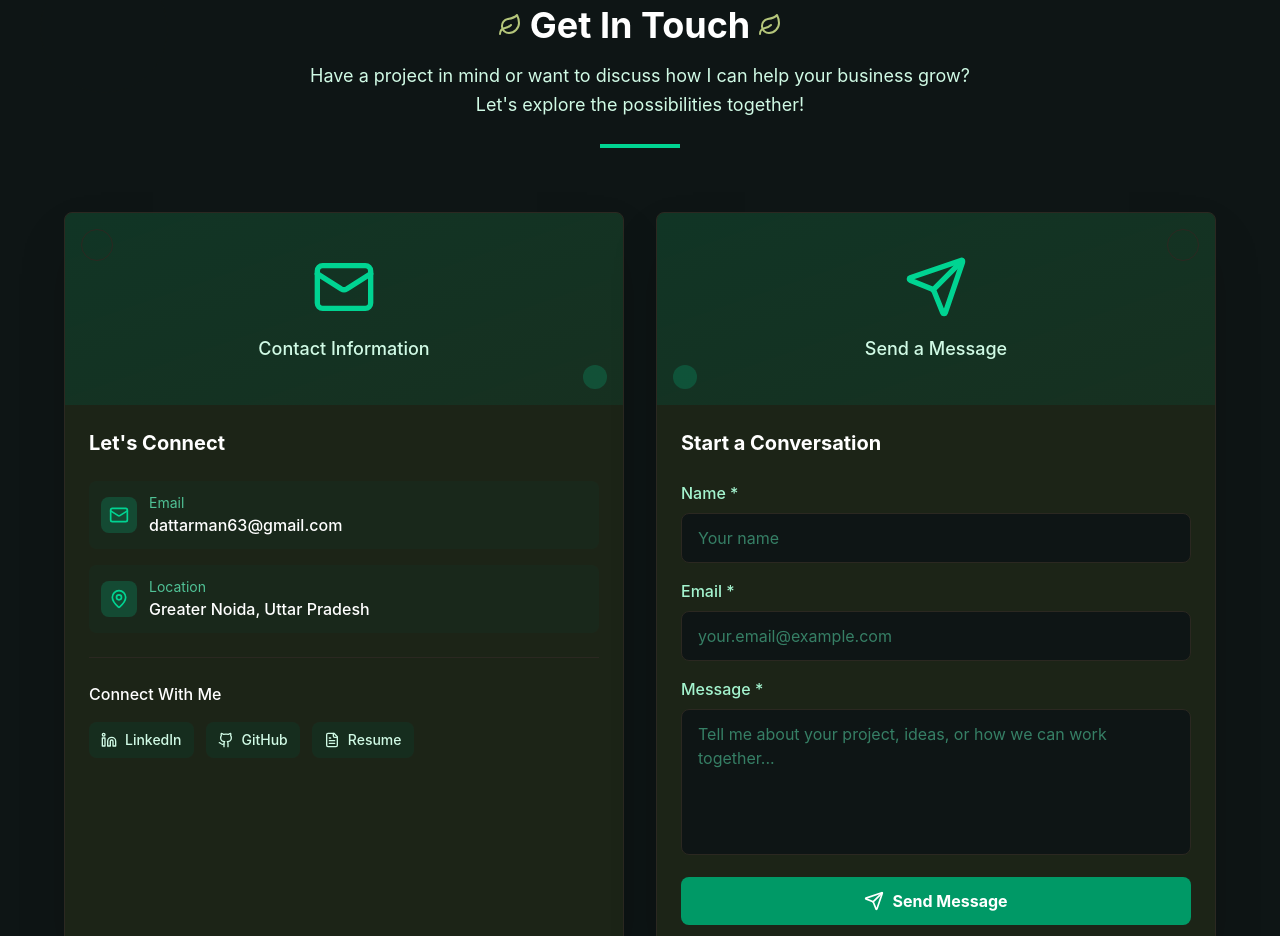
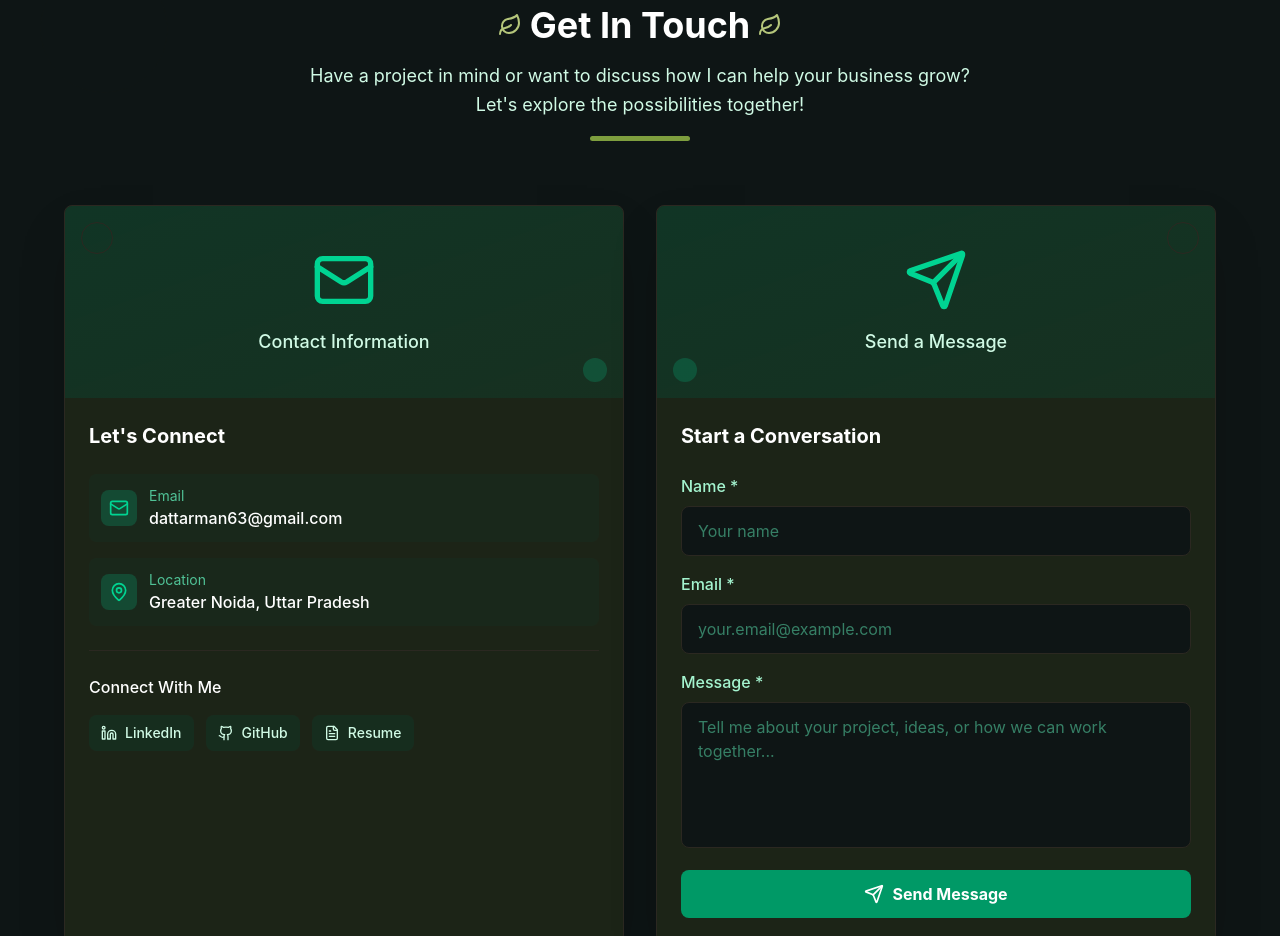
Before and after one commit to armandatt/PortFolio, a React (Vite) app in the folder FrontEnd/: page / in a window 1280 px wide. Shown: the part 4360-5296 px from the top of the page. Built offline with nearby package versions, Linux system fonts and the light colour scheme.

Commit message:
updated line

```diff
--- a/FrontEnd/src/components/contact.tsx
+++ b/FrontEnd/src/components/contact.tsx
@@ -69,7 +69,9 @@ export default function Contact() {
             Have a project in mind or want to discuss how I can help your business grow?
             Let's explore the possibilities together!
           </p>
-          <div className="h-1 w-20 bg-emerald-400 mx-auto mt-6"></div>
+          <div className="flex justify-center mt-4">
+            <div className="h-[5px] w-[100px] bg-[#7e9e3e] rounded-sm"></div>
+          </div>
         </div>
 
         <div className="grid grid-cols-1 lg:grid-cols-2 gap-8 max-w-6xl mx-auto">
```
